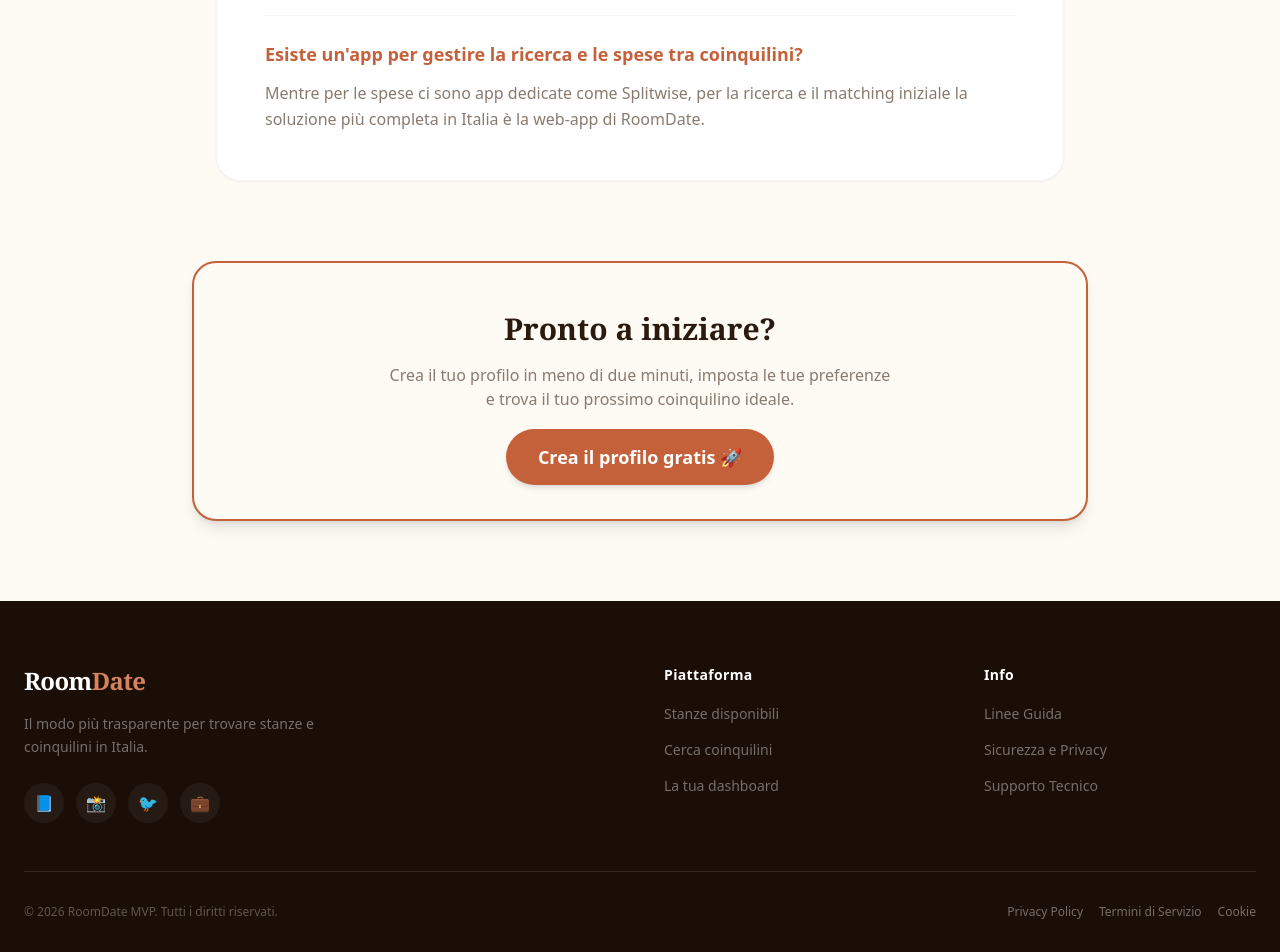
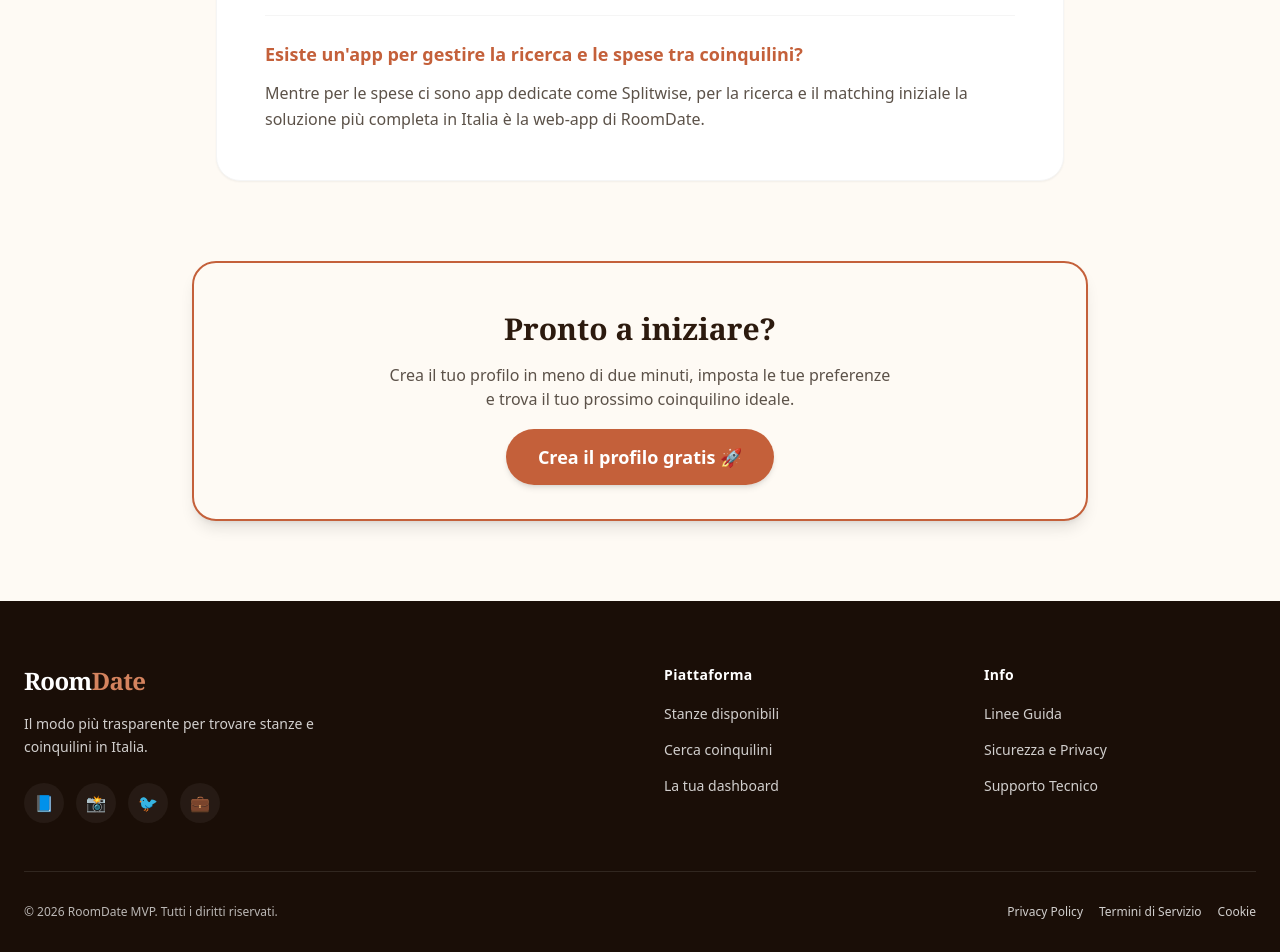
Before and after one commit to yeddaTech/roomdate, a React (Vite) app: page /guida in a window 1280 px wide. Shown: the part 1177-2129 px from the top of the page. Built offline with nearby package versions, Linux system fonts and the light colour scheme; a web font is replaced by a local one.

Commit message:
ottimizzazioni google search control

```diff
--- a/src/App.jsx
+++ b/src/App.jsx
@@ -1,46 +1,42 @@
-import React from 'react';
+import React, { Suspense, lazy } from 'react';
 import { BrowserRouter, Routes, Route } from 'react-router-dom';
 
-// Importiamo le pagine
+// Importa normalmente solo le pagine essenziali (es. la Home)
 import Home from './pages/Home';
-import Login from './pages/Login';
-import Register from './pages/Register';
-import Dashboard from './pages/Dashboard';
-import Search from './pages/Search';
-import Chatpage from './pages/Chatpage';
-import ListingDetails from './pages/ListingDetails';
-import Impostazioni from './pages/Impostazioni';
-import RoommateDetails from './pages/RoommateDetails';
-import Privacy from './pages/Privacy';
-import Guide from './pages/Guide';
+
+// Usa lazy per caricare le altre pagine solo quando servono
+const Login = lazy(() => import('./pages/Login'));
+const Register = lazy(() => import('./pages/Register'));
+const Dashboard = lazy(() => import('./pages/Dashboard'));
+const Search = lazy(() => import('./pages/Search'));
+const Chatpage = lazy(() => import('./pages/Chatpage'));
+const ListingDetails = lazy(() => import('./pages/ListingDetails'));
+const Impostazioni = lazy(() => import('./pages/Impostazioni'));
+const RoommateDetails = lazy(() => import('./pages/RoommateDetails'));
+const Privacy = lazy(() => import('./pages/Privacy'));
+const Guide = lazy(() => import('./pages/Guide'));
+
 function App() {
   return (
     <BrowserRouter>
+      {/* Suspense mostra un caricamento mentre React scarica il file JS della pagina */}
+      <Suspense fallback={<div className="flex min-h-screen items-center justify-center">Caricamento...</div>}>
         <Routes>
-        {/* Home Page */}
           <Route path="/" element={<Home />} />
-
-        {/* Pagine di Autenticazione */}
           <Route path="/accedi" element={<Login />} />
           <Route path="/registrati" element={<Register />} />
           <Route path="/register" element={<Register />} />
-
-        {/* Pagine dell'App */}
           <Route path="/dashboard" element={<Dashboard />} />
           <Route path="/ricerca" element={<Search />} />
           <Route path="/chat" element={<Chatpage />} />
           <Route path="/coinquilino/:id" element={<RoommateDetails />} />
           <Route path="/privacy" element={<Privacy />} />
           <Route path="/guida" element={<Guide />} />
-        {/* --- ROTTA IMPOSTAZIONI AGGIUNTA QUI --- */}
           <Route path="/impostazioni" element={<Impostazioni />} />
-
-        {/* ECCO LA ROTTA CORRETTA: deve essere "dettagli", come nel Link! */}
           <Route path="/dettagli/:id" element={<ListingDetails />} />
-
-        {/* Rotta di emergenza (Catch-all): DEVE STARE SEMPRE IN FONDO ALLA LISTA */}
           <Route path="*" element={<Home />} />
         </Routes>
+      </Suspense>
     </BrowserRouter>
   );
 }
--- a/src/components/Footer.jsx
+++ b/src/components/Footer.jsx
@@ -19,7 +19,7 @@ const Footer = () => {
       title: 'Info',
       links: [
         { text: 'Linee Guida', to: '/guida', isInternal: true },
-        { text: 'Sicurezza e Privacy', to: '/privacy', isInternal: true }, // <-- Link corretto alla Privacy
+        { text: 'Sicurezza e Privacy', to: '/privacy', isInternal: true },
         { text: 'Supporto Tecnico', to: '#', isInternal: false },
       ],
     }
@@ -27,9 +27,17 @@ const Footer = () => {
 
   // 2. Link della barra in basso
   const bottomLinks = [
-    { text: 'Privacy Policy', to: '/privacy', isInternal: true }, // <-- Link corretto alla Privacy
+    { text: 'Privacy Policy', to: '/privacy', isInternal: true },
     { text: 'Termini di Servizio', to: '#', isInternal: false },
     { text: 'Cookie', to: '#', isInternal: false },
+  ];
+
+  // 3. Array strutturato per i Social (Risolve l'errore di accessibilità)
+  const socialNetworks = [
+    { icon: '📘', name: 'Facebook' },
+    { icon: '📸', name: 'Instagram' },
+    { icon: '🐦', name: 'Twitter' },
+    { icon: '💼', name: 'LinkedIn' }
   ];
 
   return (
@@ -42,17 +50,19 @@ const Footer = () => {
             <div className="font-serif text-2xl font-bold tracking-tight text-white mb-4">
               Room<span className="text-[#D4835E]">Date</span>
             </div>
-            <p className="text-white/40 text-sm leading-relaxed max-w-xs mb-6">
+            {/* Contrasto migliorato: text-white/80 */}
+            <p className="text-white/80 text-sm leading-relaxed max-w-xs mb-6">
               Il modo più trasparente per trovare stanze e coinquilini in Italia.
             </p>
-            {/* Icone Social */}
+            {/* Icone Social con aria-label */}
             <div className="flex gap-3">
-              {['📘', '📸', '🐦', '💼'].map((icon, i) => (
+              {socialNetworks.map((social, i) => (
                 <button
                   key={i}
+                  aria-label={`Visita la nostra pagina ${social.name}`}
                   className="w-10 h-10 rounded-full bg-white/5 hover:bg-[#C4603A] flex items-center justify-center transition-colors text-white"
                 >
-                  {icon}
+                  {social.icon}
                 </button>
               ))}
             </div>
@@ -69,14 +79,14 @@ const Footer = () => {
                       <Link
                         to={link.to}
                         onClick={handleScrollTop}
-                        className="text-white/40 hover:text-[#D4835E] text-sm transition-colors"
+                        className="text-white/80 hover:text-[#D4835E] text-sm transition-colors"
                       >
                         {link.text}
                       </Link>
                     ) : (
                       <a
                         href={link.to}
-                        className="text-white/40 hover:text-[#D4835E] text-sm transition-colors"
+                        className="text-white/80 hover:text-[#D4835E] text-sm transition-colors"
                       >
                         {link.text}
                       </a>
@@ -91,7 +101,8 @@ const Footer = () => {
 
         {/* Barra inferiore */}
         <div className="border-t border-white/10 pt-8 flex flex-col md:flex-row justify-between items-center gap-4">
-          <span className="text-white/30 text-xs">© 2026 RoomDate MVP. Tutti i diritti riservati.</span>
+          {/* Contrasto migliorato: text-white/70 */}
+          <span className="text-white/70 text-xs">© 2026 RoomDate MVP. Tutti i diritti riservati.</span>
           <div className="flex gap-4">
             {bottomLinks.map(link => (
               <React.Fragment key={link.text}>
@@ -99,14 +110,14 @@ const Footer = () => {
                   <Link
                     to={link.to}
                     onClick={handleScrollTop}
-                    className="text-white/40 hover:text-[#D4835E] text-xs transition-colors"
+                    className="text-white/80 hover:text-[#D4835E] text-xs transition-colors"
                   >
                     {link.text}
                   </Link>
                 ) : (
                   <a
                     href={link.to}
-                    className="text-white/40 hover:text-[#D4835E] text-xs transition-colors"
+                    className="text-white/80 hover:text-[#D4835E] text-xs transition-colors"
                   >
                     {link.text}
                   </a>
--- a/src/pages/Guide.jsx
+++ b/src/pages/Guide.jsx
@@ -69,7 +69,8 @@ export default function Guide() {
           <h1 className="font-serif text-4xl md:text-6xl font-bold mb-6 leading-tight">
             Tutto quello che devi sapere per <em className="text-[#F5E3CC] font-light">trovare casa.</em>
           </h1>
-          <p className="text-white/80 text-lg md:text-xl leading-relaxed max-w-2xl mx-auto">
+          {/* Contrasto migliorato: text-white/90 invece di text-white/80 */}
+          <p className="text-white/90 text-lg md:text-xl leading-relaxed max-w-2xl mx-auto">
             Dimentica i vecchi gruppi Facebook. Rispondiamo alle domande più cercate online su come affrontare la ricerca di una stanza senza brutte sorprese.
           </p>
         </div>
@@ -85,7 +86,8 @@ export default function Guide() {
             {faqSchema.mainEntity.map((faq, index) => (
               <div key={index} className="border-b border-neutral-100 pb-6 last:border-0 last:pb-0">
                 <h3 className="font-bold text-lg text-[#C4603A] mb-3">{faq.name}</h3>
-                <p className="text-[#8A7B6E] leading-relaxed">{faq.acceptedAnswer.text}</p>
+                {/* Contrasto migliorato: text-[#5C5249] invece di text-[#8A7B6E] */}
+                <p className="text-[#5C5249] leading-relaxed">{faq.acceptedAnswer.text}</p>
               </div>
             ))}
           </div>
@@ -97,7 +99,8 @@ export default function Guide() {
         <div className="max-w-4xl mx-auto text-center bg-[#FEFAF4] border-2 border-[#C4603A] p-12 rounded-3xl shadow-lg relative overflow-hidden">
           <div className="relative z-10">
             <h2 className="font-serif text-3xl font-bold text-[#2C1A0E] mb-4">Pronto a iniziare?</h2>
-            <p className="text-[#8A7B6E] mb-8 max-w-lg mx-auto">
+            {/* Contrasto migliorato: text-[#5C5249] invece di text-[#8A7B6E] */}
+            <p className="text-[#5C5249] mb-8 max-w-lg mx-auto">
               Crea il tuo profilo in meno di due minuti, imposta le tue preferenze e trova il tuo prossimo coinquilino ideale.
             </p>
             <Link to="/registrati" className="bg-[#C4603A] text-white px-8 py-4 rounded-full font-bold shadow-md hover:bg-[#9A4628] transition-all text-lg">
```
Also changed, not shown: public/llms.txt (added). Lines whose indentation alone changed are shown as unchanged.
